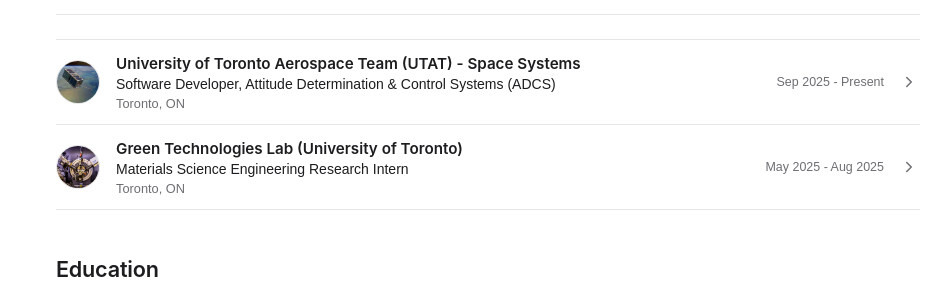
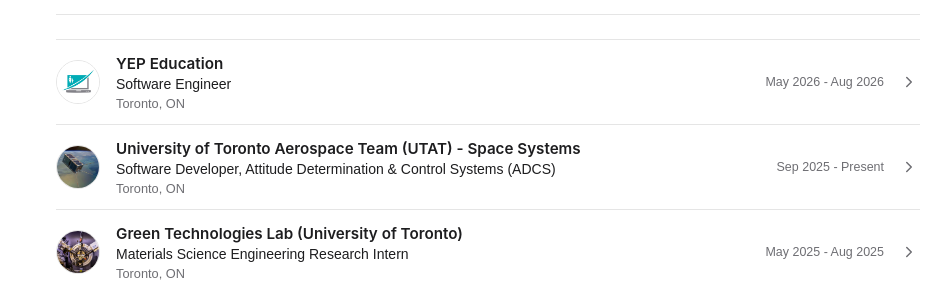
Before and after one commit to lindsay-cheng/portfolio, a React (Vite) app: page / in a window 1280 px wide. Shown: the part 421-703 px from the top of the page, without its empty margins (152-1104 px from the left). Built offline with nearby package versions, Linux system fonts and the light colour scheme.

Commit message:
experience

```diff
--- a/src/data.js
+++ b/src/data.js
@@ -92,6 +92,16 @@
 ];
 
 export const experiencesData = [
+  {
+    id: "yep-education",
+    title: "Software Engineer",
+    company: "YEP Education",
+    period: "May 2026 - Aug 2026",
+    location: "Toronto, ON",
+    description: "Scaling core architectures and LMS.",
+    tags: ["PostgreSQL", "Redis", "Docker", "Playwright", "Sentry"],
+    image: `${base}assets/experience-imgs/yep-logo.jpg`
+  },
   {
     id: "utat-adcs",
     title: "Software Developer, Attitude Determination & Control Systems (ADCS)",
```
Also changed, not shown: public/assets/experience-imgs/yep-logo.jpg (added).
